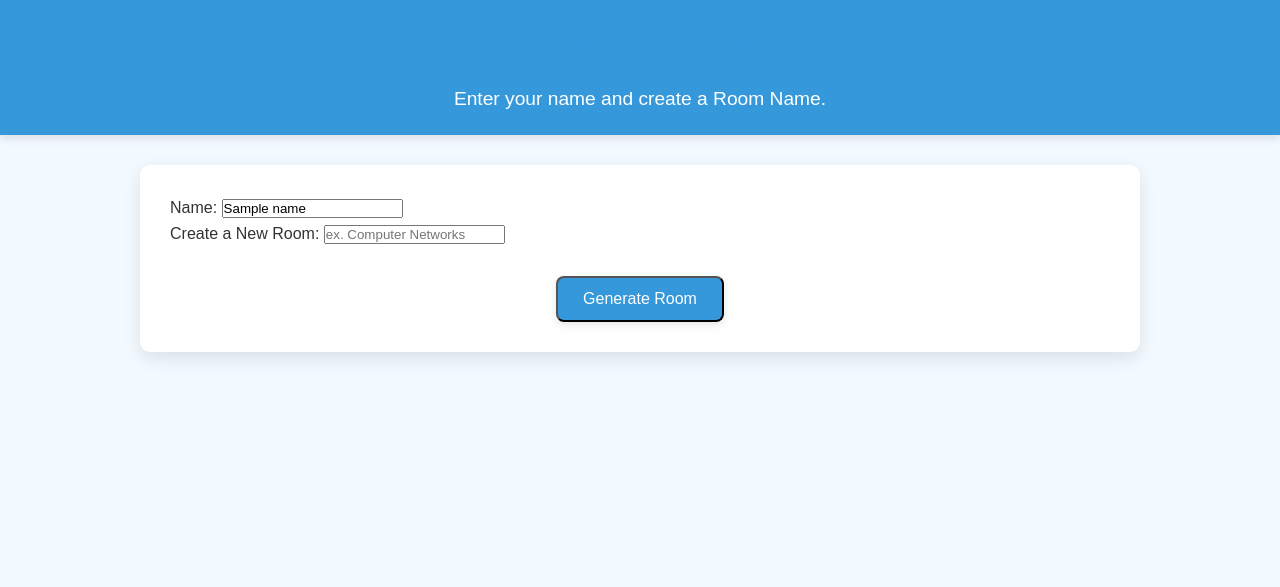
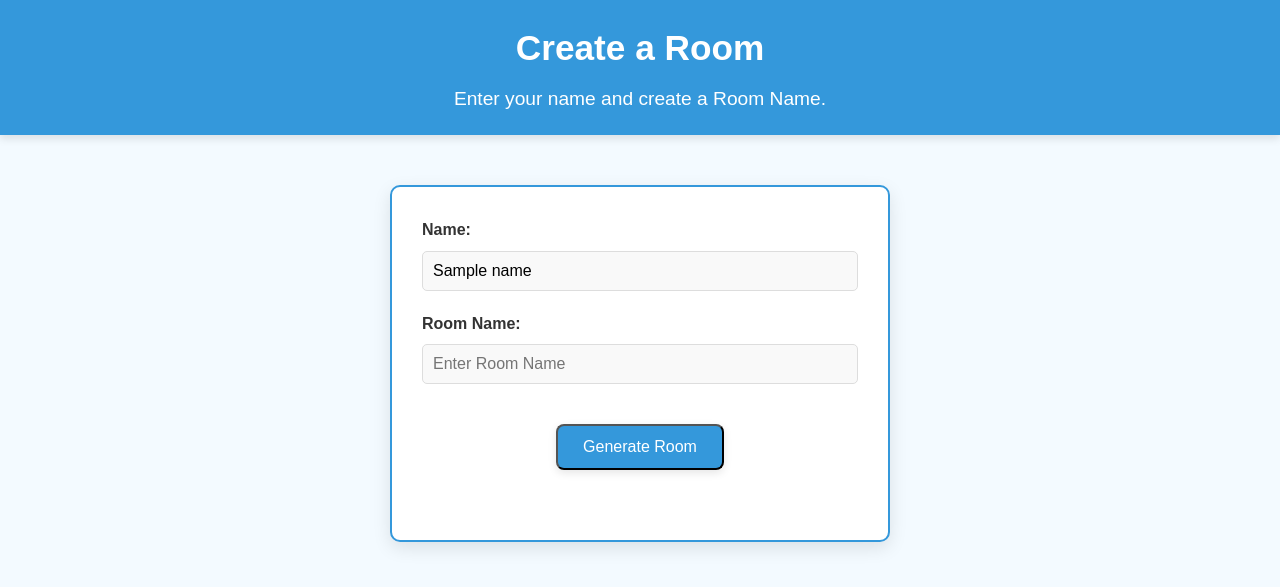
Before and after one commit to msalama2/SafeText, a Flask app: template frontend/templates/createroom.html in a window 1280 px wide. Shown: the top 587 px of the page. Run offline with Flask 3, Linux system fonts and the light colour scheme; the template is opened without the code that fills it: most values are stand-ins (such as "Sample title", 1, 10 or a date in 2020); some libraries are stand-ins or nearby versions.

Commit message:
Added better styling to all html files

```diff
--- a/frontend/static/home.css
+++ b/frontend/static/universal_style.css
@@ -17,7 +17,7 @@ body {
 /* Header and Footer */
 .header, .footer {
     background-color: #3498db;
-    color: #fff;
+    color: white;
     padding: 20px;
     text-align: center;
     box-shadow: 0 4px 8px rgba(0, 0, 0, 0.1);
@@ -26,6 +26,8 @@ body {
 .header h1 {
     font-size: 2.2rem;
     margin-bottom: 8px;
+    position: relative;
+
 }
 
 .header p {
@@ -50,8 +52,12 @@ body {
 }
 
 /* Section Headings */
-h1, h2, h3 {
-    color: #3498db;
+h1 {
+    color: white;
+}
+
+h2, h3{
+    color:  #3498db;
 }
 
 .section {
@@ -164,3 +170,45 @@ h1, h2, h3 {
     font-size: 10px;
     color: darkgray;
 }
+
+/* Outer Box Styling */
+.form-container {
+    margin: 50px auto; /* Center the box vertically and horizontally */
+    width: 100%;
+    max-width: 500px; /* Limit the width */
+    padding: 30px;
+    background-color: #ffffff;
+    border: 2px solid #3498db;
+    border-radius: 10px; /* Rounded corners */
+    box-shadow: 0 6px 18px rgba(0, 0, 0, 0.1); /* Add a subtle shadow */
+    text-align: center; /* Center-align the content */
+}
+
+/* Form Inputs */
+.form-group {
+    margin-bottom: 20px;
+    text-align: left; /* Align labels to the left */
+}
+
+.form-label {
+    font-weight: bold;
+    margin-bottom: 8px;
+    display: block;
+    color: #333;
+}
+
+.form-input {
+    width: 100%;
+    padding: 10px;
+    border: 1px solid #ddd;
+    border-radius: 5px;
+    font-size: 1rem;
+    background-color: #f9f9f9;
+    transition: border-color 0.3s ease, box-shadow 0.3s ease;
+}
+
+.form-input:focus {
+    border-color: #3498db;
+    outline: none;
+    box-shadow: 0 0 5px rgba(52, 152, 219, 0.5);
+}
--- a/frontend/templates/base.html
+++ b/frontend/templates/base.html
@@ -6,7 +6,7 @@
     <title>SafeText - Secure Chat Platform</title>
     <meta name="description" content="SafeText is a secure platform for private, encrypted conversations. Learn more about our features and how to join or create a secure chat room.">
     <link rel="icon" href="{{ url_for('static', filename='favicon.ico') }}" type="image/x-icon">
-    <link rel="stylesheet" href="{{ url_for('static', filename='home.css') }}">
+    <link rel="stylesheet" href="{{ url_for('static', filename='universal_style.css') }}">
 
     <script src="https://cdnjs.cloudflare.com/ajax/libs/socket.io/4.0.1/socket.io.js"
     integrity="sha512-q/dWJ3kcmjBLU4Qc47E4A9kTB4m3wuTY7vkFJDTZKjTs8jhyGQnaUrxa0Ytd0ssMZhbNua9hE+E7Qv1j+DyZwA=="
--- a/frontend/templates/createroom.html
+++ b/frontend/templates/createroom.html
@@ -1,4 +1,3 @@
-
 {% extends 'base.html' %}
 
 {% block content %}
@@ -8,28 +7,45 @@
     <h1>Create a Room</h1>
     <p>Enter your name and create a Room Name.</p>
 </div>
-<div class="container">
+
+<!-- Centered Form with Outer Box -->
+<div class="form-container">
     {% if error %}
-        <div class="error">{{ error }}</div>
+        <div class="disclaimer">{{ error }}</div>
     {% endif %}
 
-    <form method="POST" action="{{ url_for('create_room_page') }}">
+    <form method="POST" action="{{ url_for('create_room_page') }}" class="form">
+        <!-- Name Input -->
         <div class="form-group">
             <label for="name" class="form-label">Name:</label>
-            <input type="text" id="name" class="form-input" placeholder="ex. John Albert" name="name" value="{{name}}"/>
+            <input
+                type="text"
+                id="name"
+                class="form-input"
+                placeholder="Enter Your Name"
+                name="name"
+                value="{{ name }}"
+                required
+            >
         </div>
 
-<div class="form-group create">
-    <label for="create-room" class="form-label">Create a New Room:</label>
-        <input type="text" id="create-room" class="form-input" placeholder="ex. Computer Networks" name="create-room" />
-    </di>
+        <!-- Create Room Input -->
+        <div class="form-group">
+            <label for="create-room" class="form-label">Room Name:</label>
+            <input
+                type="text"
+                id="create-room"
+                class="form-input"
+                placeholder="Enter Room Name"
+                name="create-room"
+                required
+            >
+        </div>
 
-    <!-- Submit Buttons -->
-    <div class="button-group">
-    <button type="submit" class="btn-primary" name="create" value="create">Generate Room</button>
-    </div>
-</div>
-
-</form>
+        <!-- Submit Button -->
+        <div class="button-section">
+            <button type="submit" class="btn-primary" name="create" value="create">Generate Room</button>
+        </div>
+    </form>
 </div>
 {% endblock %}
--- a/frontend/templates/home.html
+++ b/frontend/templates/home.html
@@ -3,7 +3,7 @@
 {% block content %}
         <!-- Header Section -->
         <div class="header">
-            <h1>Welcome to SafeText</h1>
+            <h1>Welcome to SafeText!</h1>
             <p>Your Secure Communication Platform</p>
         </div>
 
```
Also changed, not shown: frontend/templates/joinroom.html (+29 -7 lines), frontend/templates/room.html (+33 -12 lines), frontend/public/style.css (deleted).
